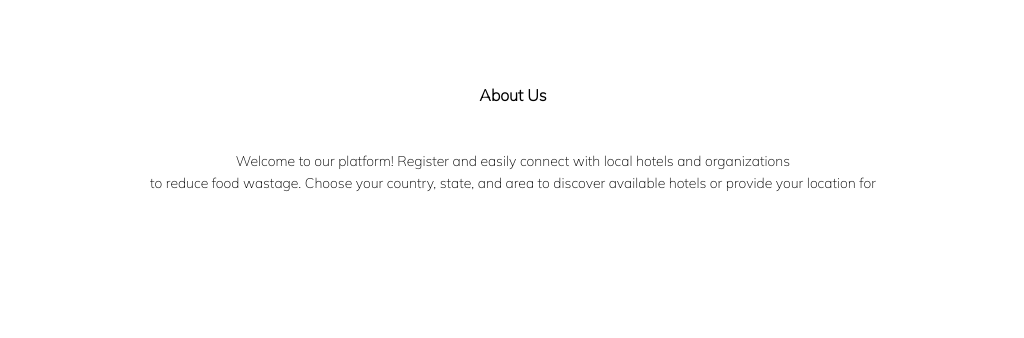
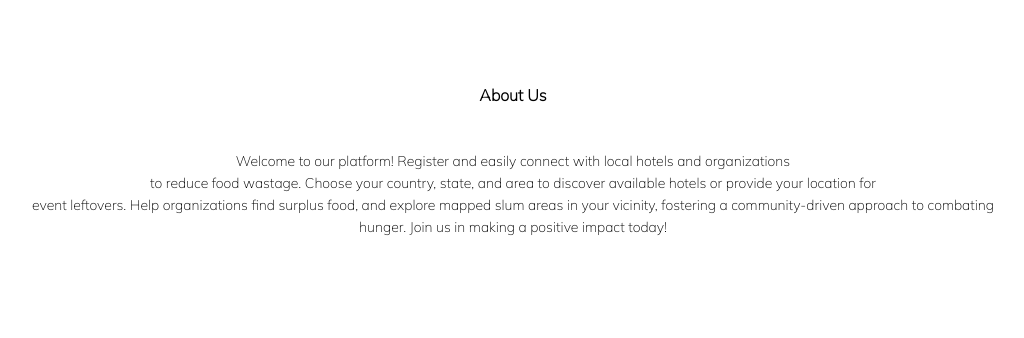
Before and after one commit to khushi2758/zero-hunger, a Flask app: page /about in a window 1280 px wide. Shown: the part 999-1337 px from the top of the page, without its empty margins (127-1151 px from the left). Before the commit the page ends 1191 px from the top, so only its background shows below. Run offline with Flask 3, Linux system fonts and the light colour scheme.

Commit message:
linked img

```diff
--- a/templates/about.html
+++ b/templates/about.html
@@ -33,12 +33,12 @@
         <p>Welcome to our innovative website, dedicated to facilitating efficient food distribution! Register by selecting your country, state, and area. Hotel staff can input surplus food details, prompting local organizations to contact them for distribution to the needy. In case of leftover event food, individuals can use our platform to connect with organizations, ensuring no food goes to waste. Explore slum locations in your area to extend support. Join us in creating a world where excess food nourishes the hungry.</p>
         <button class="btn"><a href="#"></a>Know More</button>
     </div>
-    <div class="about-col"><img src="img/food1.jpg" alt=""></div>
+    <div class="about-col"><img src="{{ url_for('static', filename='img/food1.jpg') }}" alt="Image"></div>
 </div>
 <section class="footer">
     <h4>About Us</h4>
     <p>Welcome to our platform! Register and easily connect with local hotels and organizations <br>
-    to reduce food wastage. Choose your country, state, and area to discover available hotels or provide your location for <br event leftovers. Help organizations find surplus food, and explore mapped slum areas in your vicinity, fostering a community-driven approach to combating hunger. Join us in making a positive impact today!</p>
+    to reduce food wastage. Choose your country, state, and area to discover available hotels or provide your location for <br> event leftovers. Help organizations find surplus food, and explore mapped slum areas in your vicinity, fostering a community-driven approach to combating hunger. Join us in making a positive impact today!</p>
 
 </section>
 </div>
```
